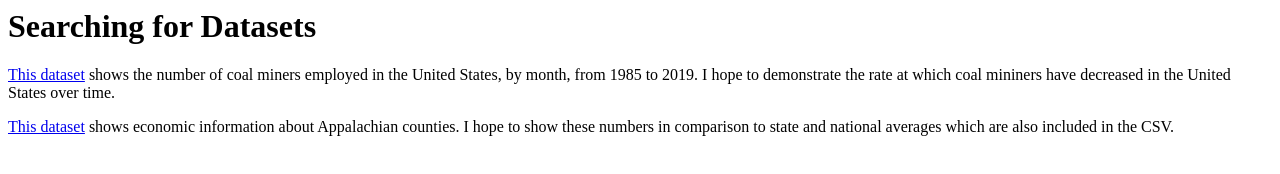
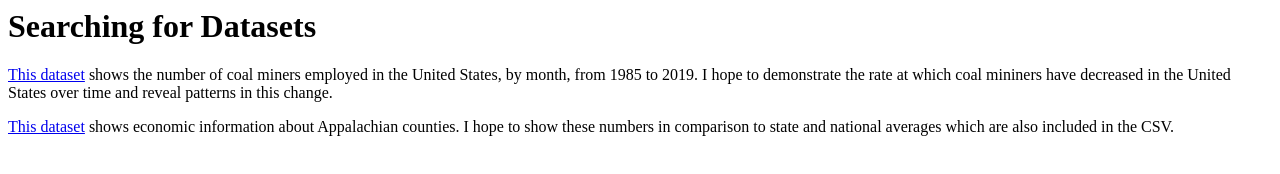
Before and after one commit to ehstowe/searchingForDatasets, a plain HTML site: page index.html in a window 1280 px wide. Drawn offline with Linux system fonts and the light colour scheme.

Commit message:
Update index.html

```diff
--- a/index.html
+++ b/index.html
@@ -4,7 +4,7 @@
 <h1>Searching for Datasets</h1>
 <p><a href="SeriesReport-20190417162656_88dfa7 coal_mining_data.xlsx">This dataset</a> shows the number of coal miners employed
   in the United States, by month, from 1985 to 2019. I hope to demonstrate the rate at which coal mininers have decreased in the
-  United States over time.</p>
+  United States over time and reveal patterns in this change.</p>
     <p><a href="arcData.csv">This dataset</a> shows economic information about Appalachian counties. I hope to show these
       numbers in comparison to state and national averages which are also included in the CSV.</p>
 <p>
```
